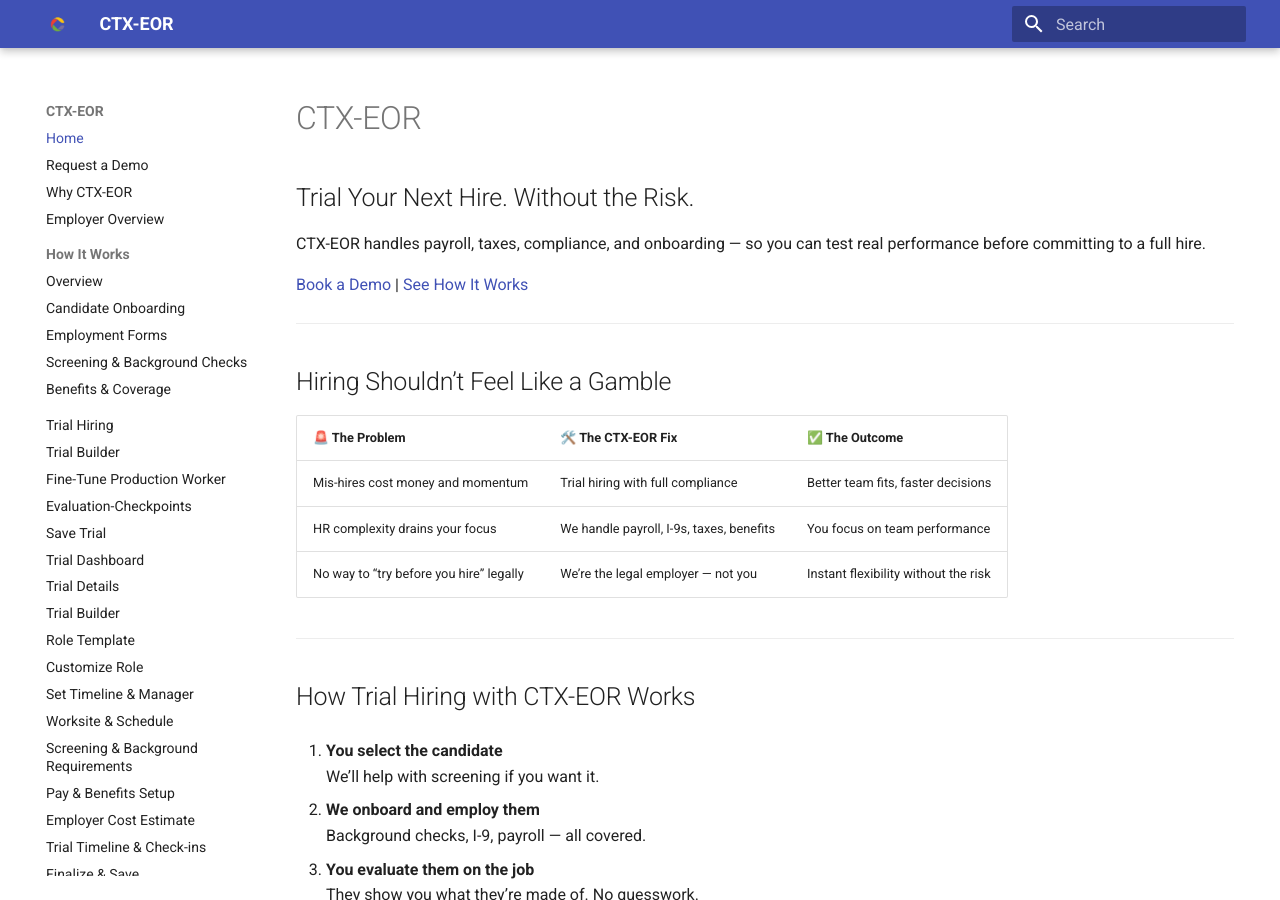
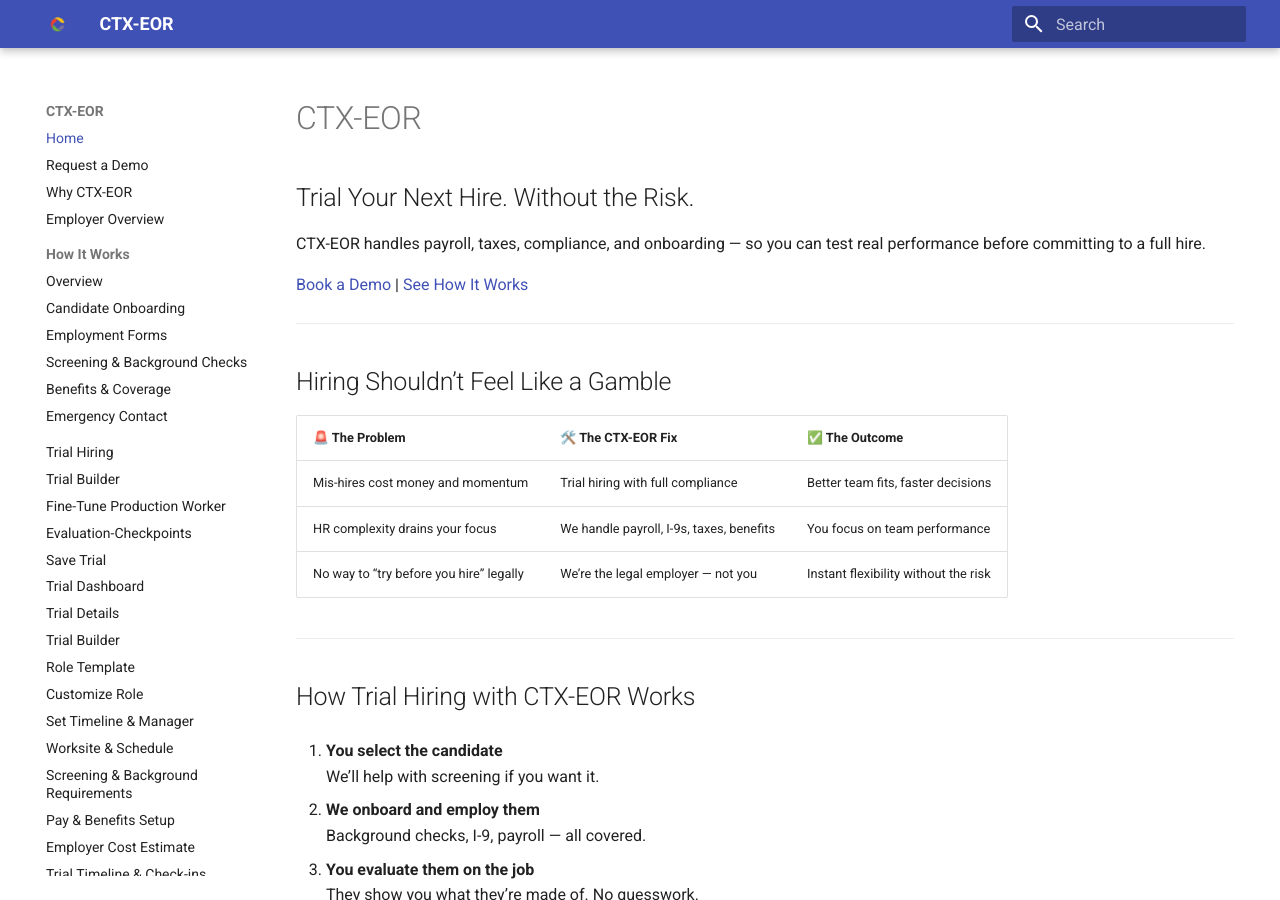
Before and after one commit to cirrusflyer275ds/ctx-eor-site, an MkDocs documentation site: the page built from docs/index.md, in a window 1280 px wide and 900 px high. Built offline with MkDocs 1.6.1 and Material for MkDocs 9.7.7, drawn with Linux system fonts in a browser that asks for light colours.

Commit message:
Update mkdocs.yml

```diff
--- a/mkdocs.yml
+++ b/mkdocs.yml
@@ -35,6 +35,7 @@ nav:
     - Employment Forms: onboarding-step-3-employment-forms.md
     - Screening & Background Checks: onboarding-step-4-screening.md
     - Benefits & Coverage: onboarding-step-5-benefits.md
+    - Emergency Contact: onboarding-step-6-emergency-contact.md
   - Trial Hiring: trial-hiring.md
   - Trial Builder: trial-builder.md
   - Fine-Tune Production Worker: fine-tune-production-worker.md
```
